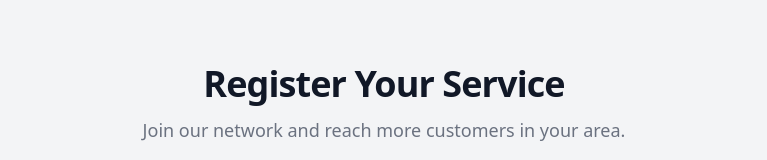
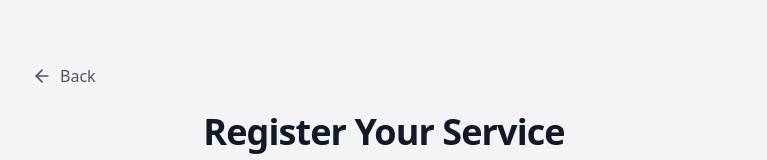
Before and after one commit to mmd-rehan/nerybyservice, a React (Vite) app in the folder client/: page /add-service in a window 1280 px wide. Shown: the top 160 px of the page, without its empty margins (256-1023 px from the left). Built offline with nearby package versions, Linux system fonts and the light colour scheme; no server answers.

Commit message:
feat: added back button in add service page

```diff
--- a/client/src/components/AddService/AddServiceForm.tsx
+++ b/client/src/components/AddService/AddServiceForm.tsx
@@ -1,5 +1,6 @@
-import { Briefcase, CheckCircle, Globe, MapPin, MessageCircle, Phone } from 'lucide-react';
+import { ArrowLeft, Briefcase, CheckCircle, Globe, MapPin, MessageCircle, Phone } from 'lucide-react';
 import { useState, useEffect } from 'react';
+import { useNavigate } from 'react-router-dom';
 import { useUserLocation } from '../../hooks/useUserLocation';
 import { createService, type ServiceData } from '../../api/serviceApi';
 import { OtpModal } from '../Auth/OtpModal';
@@ -14,6 +15,7 @@ import { CategorySelect } from '../ui/CategorySelect';
 
 
 export const AddServiceForm = () => {
+    const navigate = useNavigate();
     // Form State
     const [formData, setFormData] = useState({
         businessName: '',
@@ -118,6 +120,15 @@ export const AddServiceForm = () => {
 
     return (
         <div className="max-w-3xl mx-auto p-4 md:p-8">
+            <button
+                onClick={() => navigate(-1)}
+                className="mb-6 flex items-center text-gray-600 hover:text-black transition-colors"
+                type="button"
+            >
+                <ArrowLeft className="w-5 h-5 mr-2" />
+                <span className="font-medium">Back</span>
+            </button>
+
             <div className="text-center mb-10">
                 <h1 className="text-4xl font-extrabold text-gray-900 tracking-tight mb-3">
                     Register Your Service
```
